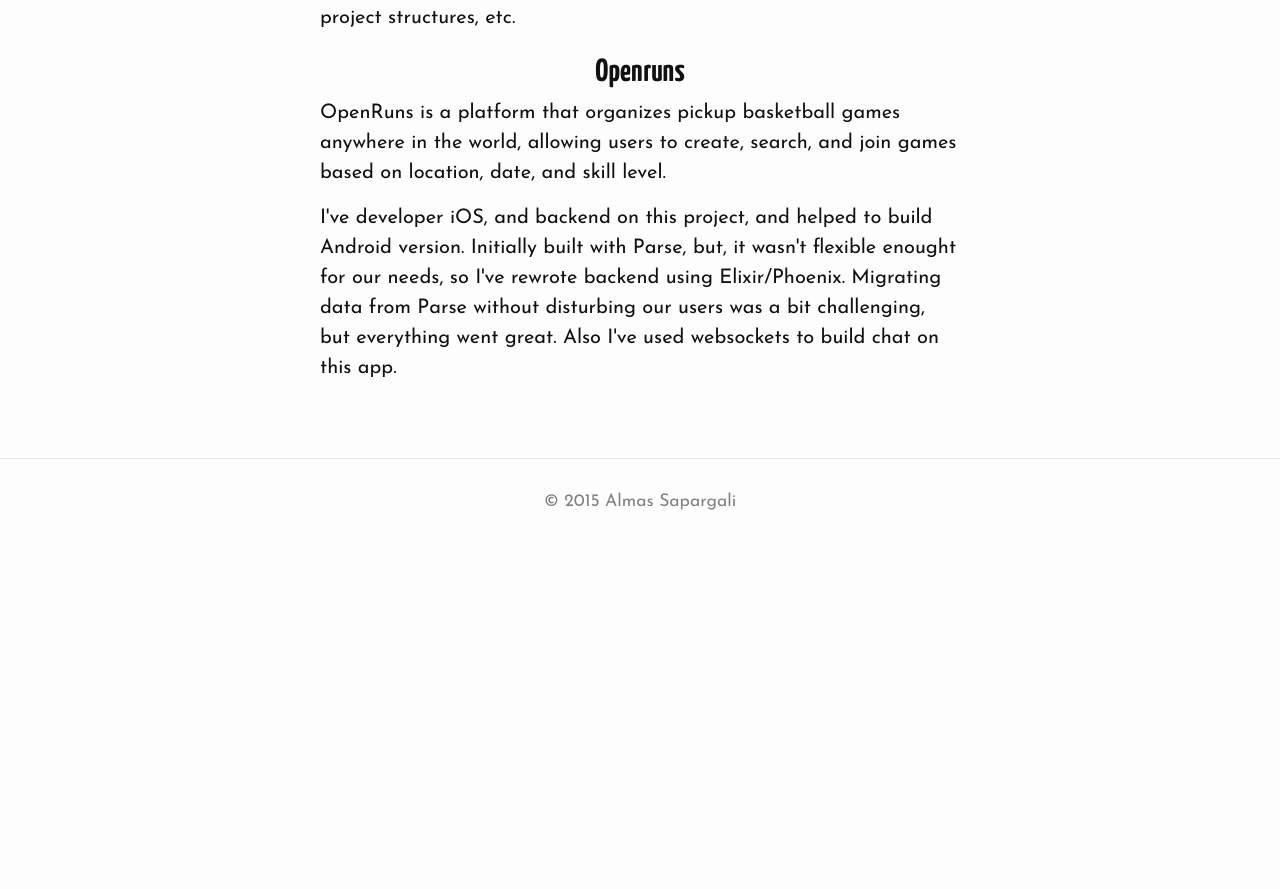
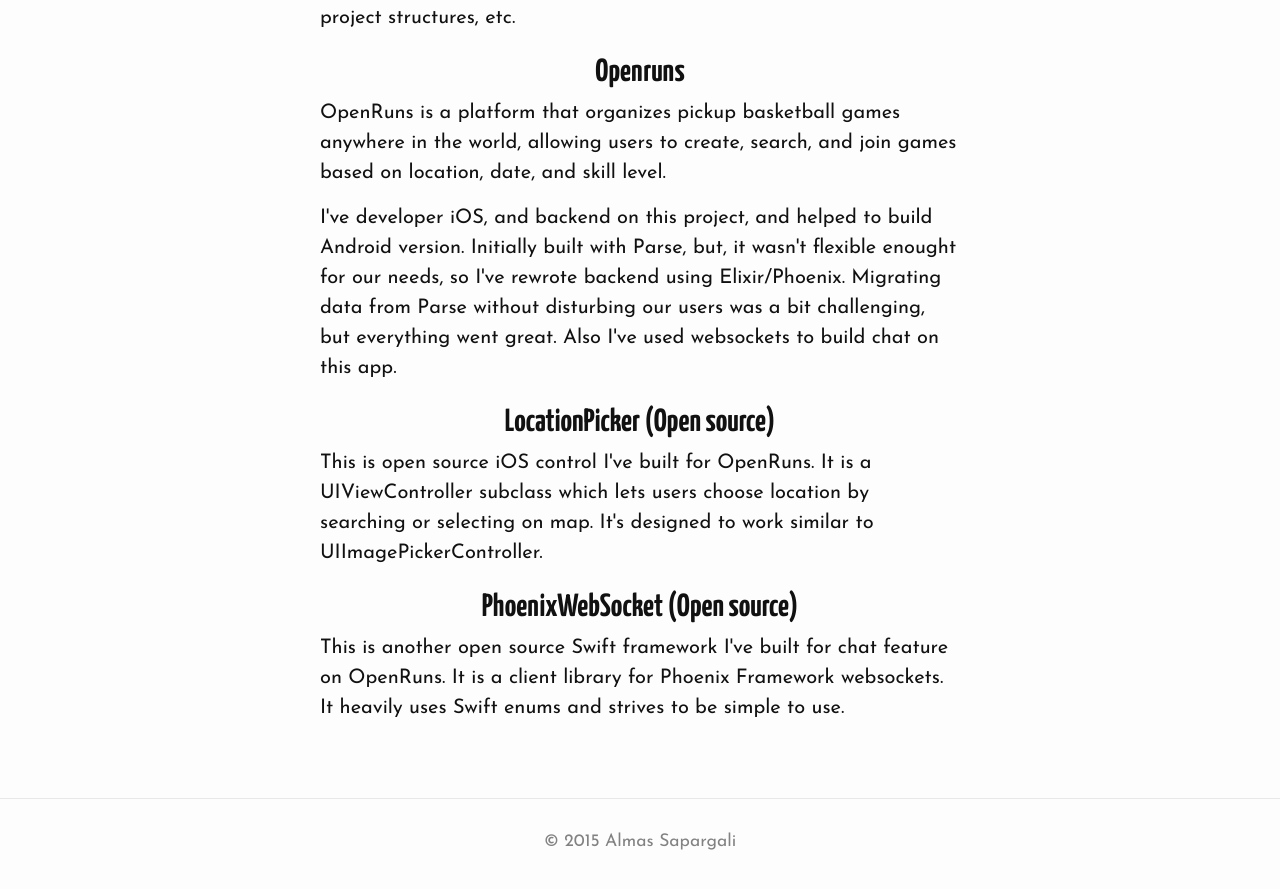
Before and after one commit to almassapargali/almassapargali.github.io, a Jekyll site: the page built from projects.html, in a window 1280 px wide and 900 px high, scrolled down 1198 px. Shown: the top 889 px of the window. Built offline with Jekyll 4.4.1, drawn with Linux system fonts in a browser that asks for light colours; before the commit the page ends 1758 px from its top, so only the background shows below that.

Commit message:
added open source projects

```diff
--- a/_data/projects.yml
+++ b/_data/projects.yml
@@ -37,3 +37,17 @@
   paragraphs:
     - OpenRuns is a platform that organizes pickup basketball games anywhere in the world, allowing users to create, search, and join games based on location, date, and skill level.
     - I've developer iOS, and backend on this project, and helped to build Android version. Initially built with Parse, but, it wasn't flexible enought for our needs, so I've rewrote backend using Elixir/Phoenix. Migrating data from Parse without disturbing our users was a bit challenging, but everything went great. Also I've used websockets to build chat on this app.
+-
+  name: LocationPicker (Open source)
+  link:
+    - name: GitHub
+      url: https://github.com/almassapargali/LocationPicker
+  paragraphs:
+    - This is open source iOS control I've built for OpenRuns. It is a UIViewController subclass which lets users choose location by searching or selecting on map. It's designed to work similar to UIImagePickerController.
+-
+  name: PhoenixWebSocket (Open source)
+  link:
+    - name: GitHub
+      url: https://github.com/almassapargali/PhoenixWebSocket
+  paragraphs:
+    - This is another open source Swift framework I've built for chat feature on OpenRuns. It is a  client library for Phoenix Framework websockets. It heavily uses Swift enums and strives to be simple to use.
```
